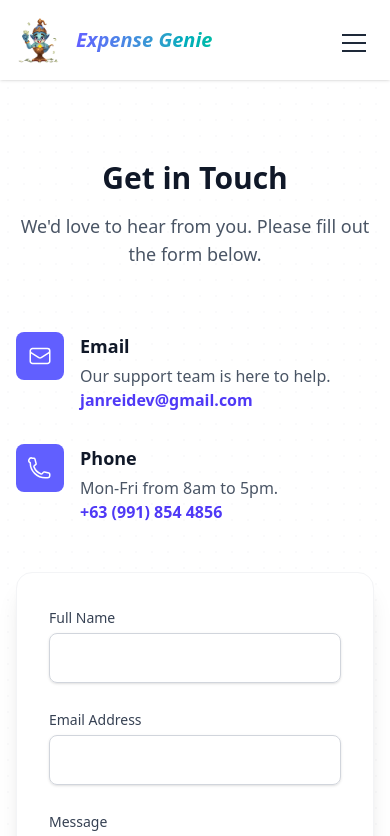
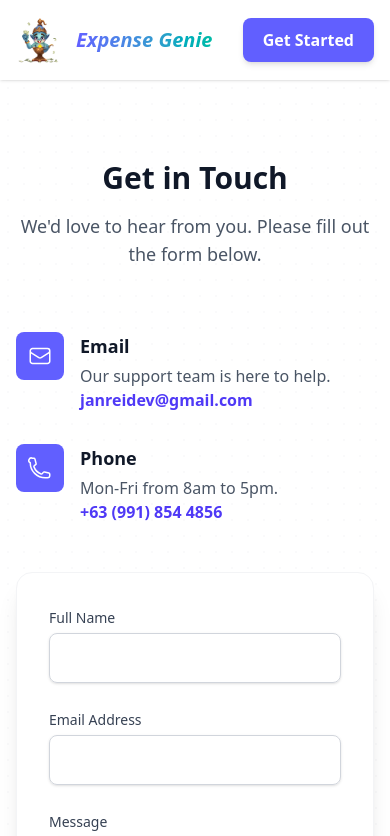
Before and after one commit to janreidev-web/expensegenie, a React (Vite) app: page /contact in a window 390 px wide. Shown: the top 836 px of the page. Built offline with nearby package versions, Linux system fonts and the light colour scheme.

Commit message:
Minor Changes

```diff
--- a/src/components/Header.jsx
+++ b/src/components/Header.jsx
@@ -77,13 +77,12 @@ const Header = () => {
                         </span>
                     </Link>
 
-                    {/* Desktop Navigation */}
+                    {/* Desktop Navigation - Hidden */}
+                    {/* {!isLoggedIn && (
                         <div className="hidden lg:flex items-center gap-2">
                             {navLinks.map((link) => {
-                            // --- NEW: Check if the link's path matches the current URL ---
                                 const isActive = location.pathname === link.path;
                                 return (
-                                // --- CHANGE: Apply styles conditionally based on `isActive` ---
                                     <Link key={link.name} to={link.path} className={`px-4 py-2 text-base font-medium relative group ${isActive ? 'text-indigo-600' : 'text-gray-600 hover:text-indigo-500'}`}>
                                         {link.name}
                                         <span className={`absolute bottom-0 left-0 w-full h-0.5 bg-indigo-500 transition-transform origin-center duration-300 ${isActive ? 'scale-x-100' : 'scale-x-0 group-hover:scale-x-100'}`}></span>
@@ -91,9 +90,10 @@ const Header = () => {
                                 );
                             })}
                         </div>
+                    )} */}
 
-                    {/* ... (Auth buttons and mobile menu button are unchanged) ... */}
-                     <div className="hidden lg:flex items-center gap-4 ml-6">
+                    {/* Auth buttons */}
+                    <div className="flex items-center gap-4 ml-6">
                         {isLoggedIn ? (
                             <div className="relative" ref={dropdownRef}>
                                 <UserAvatar username={username} onClick={() => setIsDropdownOpen(!isDropdownOpen)} />
@@ -113,7 +113,8 @@ const Header = () => {
                             </Link>
                         )}
                     </div>
-                    <div className="lg:hidden">
+                    {/* Mobile menu button - Hidden */}
+                    {/* <div className="lg:hidden">
                         <button onClick={() => setIsMobileMenuOpen(!isMobileMenuOpen)} className="p-2 rounded-md focus:outline-none focus:ring-2 focus:ring-inset focus:ring-indigo-500">
                             <span className="sr-only">Open menu</span>
                             <div className="w-6 h-6 flex flex-col justify-around">
@@ -122,25 +123,22 @@ const Header = () => {
                                 <span className={`block h-0.5 bg-gray-800 transition-transform duration-300 ease-in-out ${isMobileMenuOpen ? '-rotate-45 -translate-y-[5px]' : ''}`}></span>
                             </div>
                         </button>
-                    </div>
+                    </div> */}
                 </div>
             </div>
 
-            {/* Mobile Navigation Menu */}
-            <div className={`lg:hidden transition-all duration-500 ease-in-out overflow-hidden ${isMobileMenuOpen ? 'max-h-96 opacity-100' : 'max-h-0 opacity-0'}`}>
+            {/* Mobile Navigation Menu - Hidden */}
+            {/* <div className={`lg:hidden transition-all duration-500 ease-in-out overflow-hidden ${isMobileMenuOpen ? 'max-h-96 opacity-100' : 'max-h-0 opacity-0'}`}>
                 <div className="px-2 pt-2 pb-8 space-y-2 text-center border-t">
                     {navLinks.map((link) => {
-                        // --- NEW: Also check for the active link in the mobile menu ---
                         const isActive = location.pathname === link.path;
                         return (
-                            // --- CHANGE: Apply styles conditionally ---
                             <Link key={link.name} to={link.path} className={`block px-3 py-3 rounded-md text-lg font-medium ${isActive ? 'bg-indigo-50 text-indigo-600' : 'hover:bg-gray-100'}`} onClick={() => setIsMobileMenuOpen(false)}>
                                 {link.name}
                             </Link>
                         );
                     })}
                     <div className="mt-6">
-                        {/* ... (Mobile login/signup buttons are unchanged) ... */}
                          {isLoggedIn ? (
                             <div className="flex flex-col items-center gap-4">
                                 <p className="font-semibold text-lg">{username}</p>
@@ -155,7 +153,7 @@ const Header = () => {
                         )}
                     </div>
                 </div>
-            </div>
+            </div> */}
         </nav>
     );
 };
```
Lines whose indentation alone changed are shown as unchanged.
